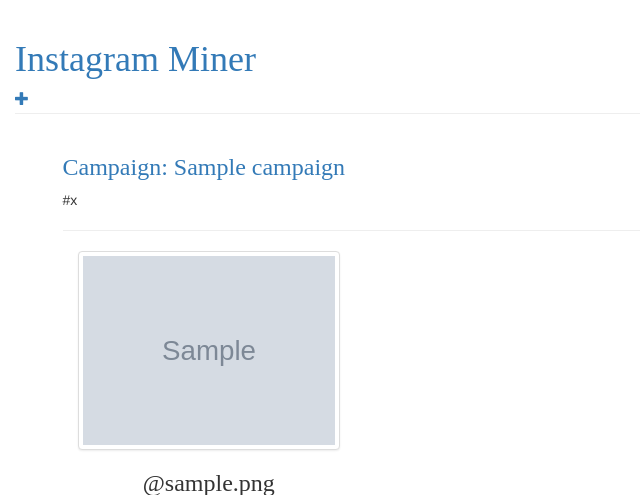
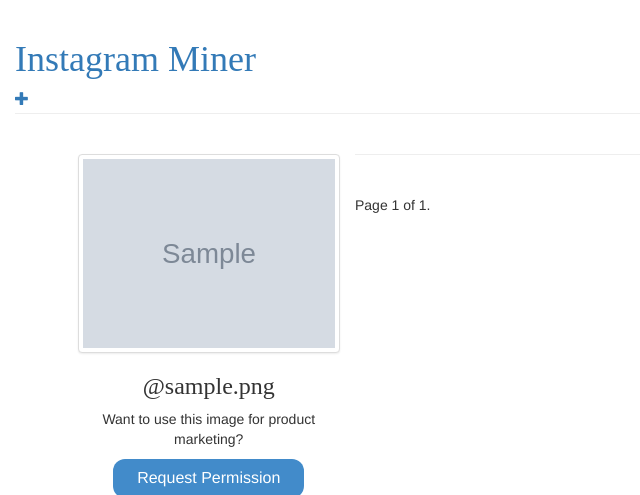
Before and after one commit to test-erin/instagram_miner, a Django app: page /campaign/1/ in a window 1280 px wide. Shown: the top 495 px of the page, without its empty margins (0-640 px from the left). Run offline with Django 3.2, Linux system fonts and the light colour scheme; tables that the repository leaves empty hold one stand-in row (values such as "Sample post"); grey boxes marked "Sample" are stand-in pictures; some libraries are stand-ins or nearby versions.

Commit message:
Figured out front-end pagination.

```diff
--- a/ig_miner_app/templates/ig_miner_app/campaign_detail.html
+++ b/ig_miner_app/templates/ig_miner_app/campaign_detail.html
@@ -1,17 +1,12 @@
+
+
 {% extends 'ig_miner_app/base.html' %}
 
 {% block content %}
 
-	<div class="campaign">
-		<h3><a href="{% url 'campaign_detail' pk=campaign.pk %}">Campaign: {{campaign.Campaign_Title}}</a></h1>
-		<p>#{{campaign.Hashtag}}</p>
-	</div>
+	<div class="results">
 
-	<hr>
-
-	<div class="content">
-
-		{% for each in content %}
+		{% for each in page_content %}
 
 		<div class="col-xs-6 col-md-3">
 		    <a href={{ each.post_link }} class="thumbnail"><img src={{ each.img_url }} alt={{each.hashtag}}></a>
@@ -30,9 +25,26 @@
 		    </div>
 		</div>
 
-
 		{% endfor %}
 
 	</div>
 
+	<hr>
+
+<div class="pagination">
+    <span class="step-links">
+        {% if page_content.has_previous %}
+            <a href="?page={{ page_content.previous_page_number }}">previous</a>
+        {% endif %}
+
+        <span class="current">
+            Page {{ page_content.number }} of {{ page_content.paginator.num_pages }}.
+        </span>
+
+        {% if page_content.has_next %}
+            <a href="?page={{ page_content.next_page_number }}">next</a>
+        {% endif %}
+    </span>
+</div>
+
 {% endblock %}
--- a/ig_miner_app/views.py
+++ b/ig_miner_app/views.py
@@ -18,14 +18,24 @@ def campaign_detail(request, pk):
     campaign = get_object_or_404(Campaign, pk=pk)
 
     # Need to query the DB to find all Photos assoc. with this campaign
+    results = Photo.objects.filter(campaign_number=pk)
+    print results
 
-    content = Photo.objects.filter(campaign_number=pk)
-    print content
+    paginator = Paginator(results, 20) # Show 20 contacts per page
 
-    paginator = Paginator(content, 20) # Show 20 contacts per page
+    page = request.GET.get('page')
+    try:
+        page_content = paginator.page(page)
+    except PageNotAnInteger:
+        # If page is not an integer, deliver first page.
+        page_content = paginator.page(1)
+    except EmptyPage:
+        # If page is out of range (e.g. 9999), deliver last page of results.
+        page_content = paginator.page(paginator.num_pages)
 
     return render(request, 'ig_miner_app/campaign_detail.html', {'campaign': campaign,
-                                                                'content':content})
+                                                                'results':results,
+                                                                'page_content': page_content})
 
 
 def new_campaign(request):
```
